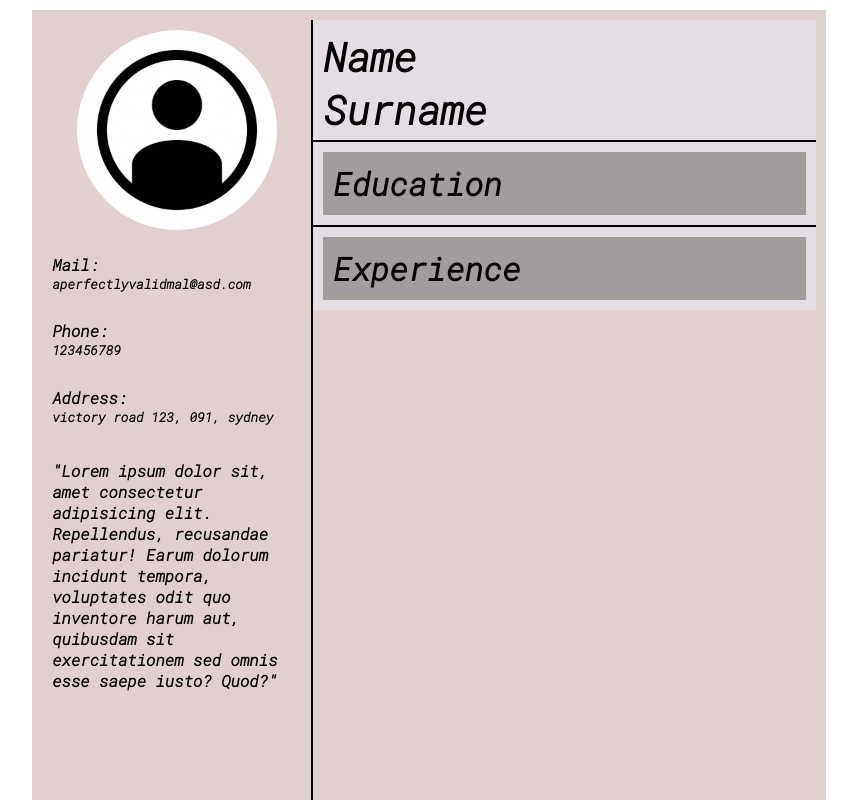
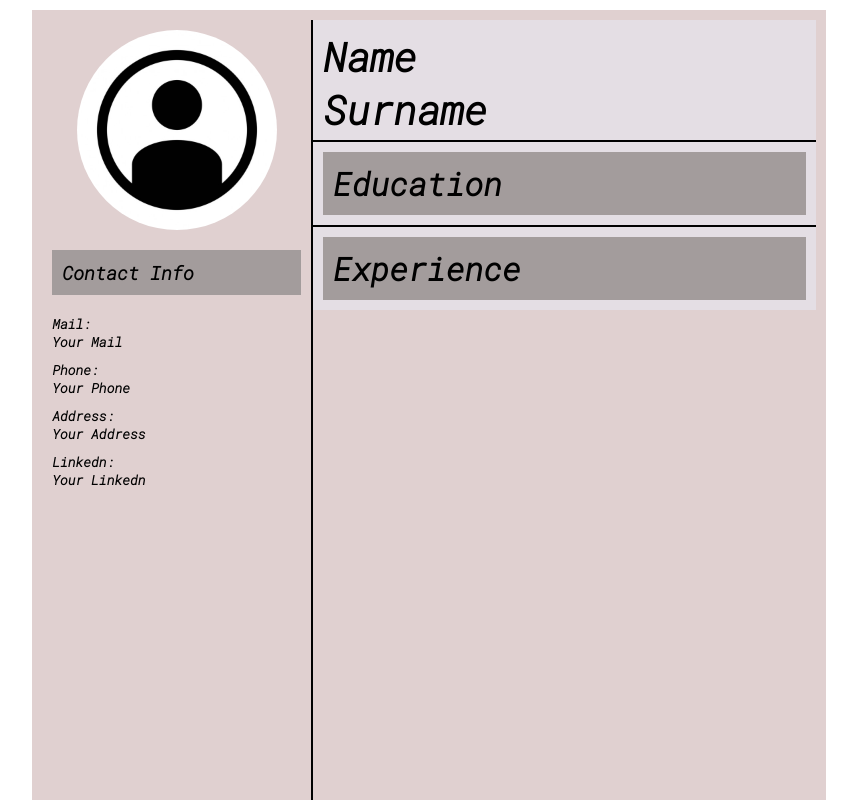
Before and after one commit to Gepoverlow/cv-maker, a React (Create React App) app: page / in a window 1280 px wide. Shown: the top 800 px of the page, without its empty margins (211-1068 px from the left). Built offline with nearby package versions, Linux system fonts and the light colour scheme; a web font is replaced by a local one.

Commit message:
implemented contac info edit functionality and tidy'd it

```diff
--- /dev/null
+++ b/src/components/Contact.js
@@ -0,0 +1,153 @@
+import React, { Component } from "react";
+import ContactDetails from "./ContactDetails";
+import EditContactDetails from "./EditContactDetails";
+import SimpleEditingTools from "./simpleEditingTools";
+
+class Contact extends Component {
+  constructor(props) {
+    super(props);
+    this.handleMouseOver = this.handleMouseOver.bind(this);
+    this.handleMouseOut = this.handleMouseOut.bind(this);
+    this.handleEditInfo = this.handleEditInfo.bind(this);
+    this.handleConfirmInfo = this.handleConfirmInfo.bind(this);
+    this.handleChangeMail = this.handleChangeMail.bind(this);
+    this.handleChangePhone = this.handleChangePhone.bind(this);
+    this.handleChangeAddress = this.handleChangeAddress.bind(this);
+    this.handleChangeLinkedn = this.handleChangeLinkedn.bind(this);
+    this.state = {
+      isHovering: false,
+      isEditing: false,
+      info: {
+        email: "Your Mail",
+        phone: "Your Phone",
+        address: "Your Address",
+        linkedn: " Your Linkedn",
+      },
+    };
+  }
+
+  handleMouseOver() {
+    this.setState(() => ({
+      isHovering: true,
+    }));
+  }
+
+  handleMouseOut() {
+    this.setState(() => ({
+      isHovering: false,
+    }));
+  }
+
+  handleEditInfo() {
+    this.setState(() => ({
+      isEditing: true,
+    }));
+  }
+
+  handleConfirmInfo() {
+    this.setState(() => ({
+      isEditing: false,
+    }));
+  }
+
+  handleChangeMail(e) {
+    const phone = this.state.info.phone;
+    const address = this.state.info.address;
+    const linkedn = this.state.info.address;
+
+    this.setState({
+      info: {
+        email: e.target.value,
+        phone: phone,
+        address: address,
+        linkedn: linkedn,
+      },
+    });
+  }
+
+  handleChangePhone(e) {
+    const email = this.state.info.email;
+    const address = this.state.info.address;
+    const linkedn = this.state.info.address;
+
+    this.setState({
+      info: {
+        email: email,
+        phone: e.target.value,
+        address: address,
+        linkedn: linkedn,
+      },
+    });
+  }
+
+  handleChangeAddress(e) {
+    const email = this.state.info.email;
+    const phone = this.state.info.phone;
+    const linkedn = this.state.info.address;
+
+    this.setState({
+      info: {
+        email: email,
+        phone: phone,
+        address: e.target.value,
+        linkedn: linkedn,
+      },
+    });
+  }
+
+  handleChangeLinkedn(e) {
+    const email = this.state.info.email;
+    const phone = this.state.info.phone;
+    const address = this.state.info.address;
+
+    this.setState({
+      info: {
+        email: email,
+        phone: phone,
+        address: address,
+        linkedn: e.target.value,
+      },
+    });
+  }
+
+  render() {
+    return (
+      <div className="container-contact">
+        <div
+          onMouseOver={this.handleMouseOver}
+          onMouseOut={this.handleMouseOut}
+          className="contact-title"
+        >
+          <h3 className="contact-title-header">Contact Info</h3>
+          {this.state.isHovering && (
+            <SimpleEditingTools
+              handleEdit={this.handleEditInfo}
+              handleConfirm={this.handleConfirmInfo}
+            />
+          )}
+        </div>
+        {this.state.isEditing ? (
+          <EditContactDetails
+            email={this.state.info.email}
+            phone={this.state.info.phone}
+            address={this.state.info.address}
+            linkedn={this.state.info.linkedn}
+            handleChangeMail={this.handleChangeMail}
+            handleChangePhone={this.handleChangePhone}
+            handleChangeAddress={this.handleChangeAddress}
+            handleChangeLinkedn={this.handleChangeLinkedn}
+          />
+        ) : (
+          <ContactDetails
+            email={this.state.info.email}
+            phone={this.state.info.phone}
+            address={this.state.info.address}
+            linkedn={this.state.info.linkedn}
+          />
+        )}
+      </div>
+    );
+  }
+}
+
+export default Contact;
--- /dev/null
+++ b/src/components/ContactDetails.js
@@ -0,0 +1,31 @@
+import React, { Component } from "react";
+
+class ContactDetails extends Component {
+  constructor(props) {
+    super(props);
+  }
+  render() {
+    return (
+      <div className="container-contact-details">
+        <h5>
+          Mail:
+          <p>{this.props.email}</p>
+        </h5>
+        <h5>
+          Phone:
+          <p>{this.props.phone}</p>
+        </h5>
+        <h5>
+          Address:
+          <p>{this.props.address}</p>
+        </h5>
+        <h5>
+          Linkedn:
+          <p>{this.props.linkedn}</p>
+        </h5>
+      </div>
+    );
+  }
+}
+
+export default ContactDetails;
--- a/src/components/Degree.js
+++ b/src/components/Degree.js
@@ -6,7 +6,7 @@ class Degree extends Component {
   }
   render() {
     return (
-      <div data-key={this.props.id} className="container-degree">
+      <div className="container-degree">
         <div className="degree-details">
           <h3>{this.props.title}</h3>
           <h4>{this.props.specification}</h4>
--- /dev/null
+++ b/src/components/EditContactDetails.js
@@ -0,0 +1,43 @@
+import React, { Component } from "react";
+
+class EditContactDetails extends Component {
+  constructor(props) {
+    super(props);
+  }
+  render() {
+    return (
+      <div className="container-contact-details">
+        <h5>
+          Mail:
+          <input
+            onChange={this.props.handleChangeMail}
+            defaultValue={this.props.email}
+          ></input>
+        </h5>
+        <h5>
+          Phone:
+          <input
+            onChange={this.props.handleChangePhone}
+            defaultValue={this.props.phone}
+          ></input>
+        </h5>
+        <h5>
+          Address:
+          <input
+            onChange={this.props.handleChangeAddress}
+            defaultValue={this.props.address}
+          ></input>
+        </h5>
+        <h5>
+          Linkedn:
+          <input
+            onChange={this.props.handleChangeLinkedn}
+            defaultValue={this.props.linkedn}
+          ></input>
+        </h5>
+      </div>
+    );
+  }
+}
+
+export default EditContactDetails;
--- a/src/components/InfoContact.js
+++ /dev/null
@@ -1,28 +0,0 @@
-import React, { Component } from "react";
-
-class InfoContact extends Component {
-  constructor(props) {
-    super(props);
-  }
-
-  render() {
-    return (
-      <div className="info-contact">
-        <h4>
-          Mail:
-          <p>aperfectlyvalidmal@asd.com</p>
-        </h4>
-        <h4>
-          Phone:
-          <p>123456789</p>
-        </h4>
-        <h4>
-          Address:
-          <p>victory road 123, 091, sydney</p>
-        </h4>
-      </div>
-    );
-  }
-}
-
-export default InfoContact;
--- a/src/components/Side.js
+++ b/src/components/Side.js
@@ -1,6 +1,6 @@
 import React, { Component } from "react";
 import "../styles/Side.css";
-import InfoContact from "./InfoContact";
+import Contact from "./Contact";
 import InfoDetails from "./InfoDetails";
 import InfoPicture from "./InfoPicture";
 
@@ -12,8 +12,7 @@ class Side extends Component {
     return (
       <div className="container-side">
         <InfoPicture />
-        <InfoContact />
-        <InfoDetails />
+        <Contact />
       </div>
     );
   }
--- a/src/styles/Side.css
+++ b/src/styles/Side.css
@@ -27,20 +27,36 @@
   height: 200px;
   width: 200px;
   border-radius: 50%;
-  margin-bottom: 10px;
+  margin-bottom: 20px;
 }
 
 .info-intro {
   margin-top: 20px;
 }
 
-.info-contact {
+.container-contact {
   display: flex;
   flex-direction: column;
   justify-content: space-around;
-  height: 200px;
 }
 
-.info-contact > h4 > p {
+.container-contact-details {
+  margin-top: 20px;
+}
+
+.container-contact-details > h5 {
+  margin-bottom: 10px;
+}
+
+.container-contact > h4 > p {
   font-size: 13px;
 }
+
+.contact-title {
+  display: flex;
+  justify-content: space-between;
+  align-items: center;
+  padding: 10px;
+  background-color: rgb(163, 156, 156);
+  cursor: pointer;
+}
```
